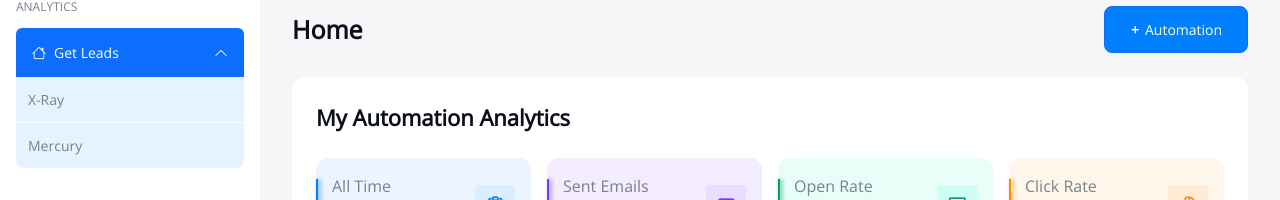
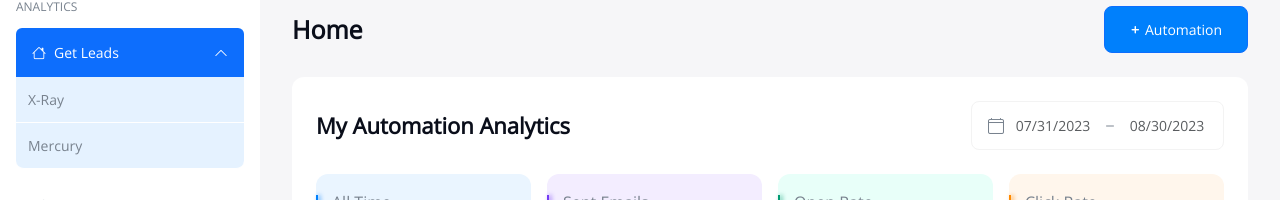
Before and after one commit to npdesai/dashboard, an Angular app: page / in a window 1280 px wide. Shown: the part 114-314 px from the top of the page. Built offline with nearby package versions, Linux system fonts and the light colour scheme; no server answers.

Commit message:
Placeholder datepicker added

```diff
--- a/src/app/home/home.component.html
+++ b/src/app/home/home.component.html
@@ -14,6 +14,13 @@
                 My Automation Analytics
             </div>
             <div>
+                <!-- TODO: Pending to make it functional -->
+                <div class="input-group custom-input">
+                    <span class="input-group-text"><i class="bi bi-calendar4"></i></span>
+                    <input type="text" class="form-control" placeholder="07/31/2023">
+                    <span class="input-group-text"><i class="bi bi-dash"></i></span>
+                    <input type="text" class="form-control" placeholder="08/30/2023">
+                </div>
             </div>
         </div>
         <div class="automation-analytic-section_cards">
@@ -182,7 +189,8 @@
                         <!-- Table Header - End -->
 
                         <!-- Table Data - Start -->
-                        <div class="item_data" *ngFor="let trigger of data?.x_rays_triggers"  [class.checked]="trigger.isChecked">
+                        <div class="item_data" *ngFor="let trigger of data?.x_rays_triggers"
+                            [class.checked]="trigger.isChecked">
                             <div class="me-2">
                                 <input class="form-check-input" type="checkbox" (change)="toggleChecked(trigger)">
                             </div>
--- a/src/app/home/home.component.scss
+++ b/src/app/home/home.component.scss
@@ -50,6 +50,29 @@
             display: flex;
             justify-content: space-between;
             align-items: center;
+            .custom-input {
+                border: 1px solid #f3f3f3;
+                border-radius: 8px;
+                padding: 10px 11px;
+                height: 49px;
+                .input-group-text {
+                    background-color: #ffffff;
+                    border: none;
+                    padding: 0 5px;
+                    color: #78828e;
+                }
+                .form-control {
+                    border: none;
+                    width: 90px;
+                    padding: 0 5px;
+                    text-align: center;
+                    color: #78828e;
+                    font-size: 14px;
+                    &:focus {
+                        box-shadow: none;
+                    }
+                }
+            }
         }
         &_subtitle {
             color: #0a0e1a;
@@ -120,7 +143,7 @@
                     height: 46px;
                     width: 2px;
                     background-color: #0080fc;
-                    box-shadow: 2px 0 4px 0 rgba(0, 128, 252, 0.8)
+                    box-shadow: 2px 0 4px 0 rgba(0, 128, 252, 0.8);
                 }
             }
             .purple {
@@ -141,7 +164,7 @@
                     height: 46px;
                     width: 2px;
                     background-color: #7339f5;
-                    box-shadow: 2px 0 4px 0 rgba(115, 57, 245, 0.8)
+                    box-shadow: 2px 0 4px 0 rgba(115, 57, 245, 0.8);
                 }
             }
             .green {
@@ -162,7 +185,7 @@
                     height: 46px;
                     width: 2px;
                     background-color: #009b72;
-                    box-shadow: 2px 0 4px 0 rgba(0, 155, 114, 0.8)
+                    box-shadow: 2px 0 4px 0 rgba(0, 155, 114, 0.8);
                 }
             }
             .orange {
@@ -183,7 +206,7 @@
                     height: 46px;
                     width: 2px;
                     background-color: #ff8a00;
-                    box-shadow: 2px 0 4px 0 rgba(255, 138, 0, 0.8)
+                    box-shadow: 2px 0 4px 0 rgba(255, 138, 0, 0.8);
                 }
             }
         }
```
